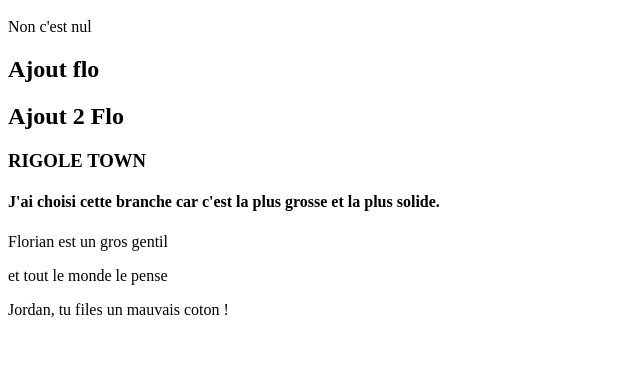
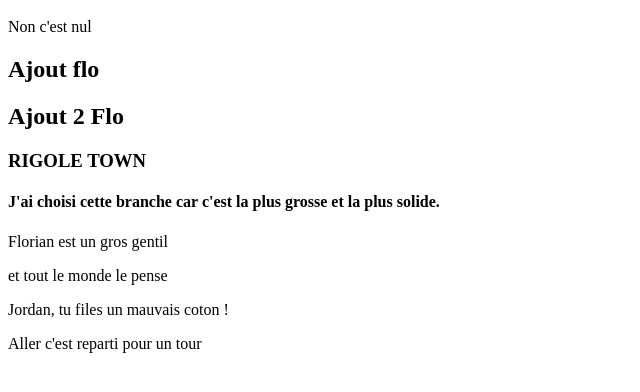
Before and after one commit to Abitben/GitHubExerciceTest, a plain HTML site: page index.html in a window 1280 px wide. Shown: the part 48-440 px from the top of the page, without its empty margins (0-640 px from the left). Drawn offline with Linux system fonts and the light colour scheme.

Commit message:
Encore ? olala

```diff
--- a/index.html
+++ b/index.html
@@ -10,3 +10,5 @@
 <p>Florian est un gros gentil</p>
 <p>et tout le monde le pense</p>
 <p>Jordan, tu files un mauvais coton !</p>
+
+<a>Aller c'est reparti pour un tour</a>
```
